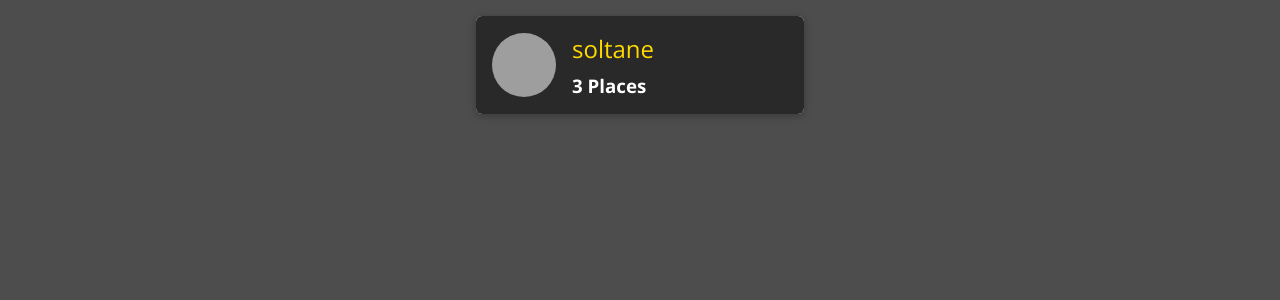
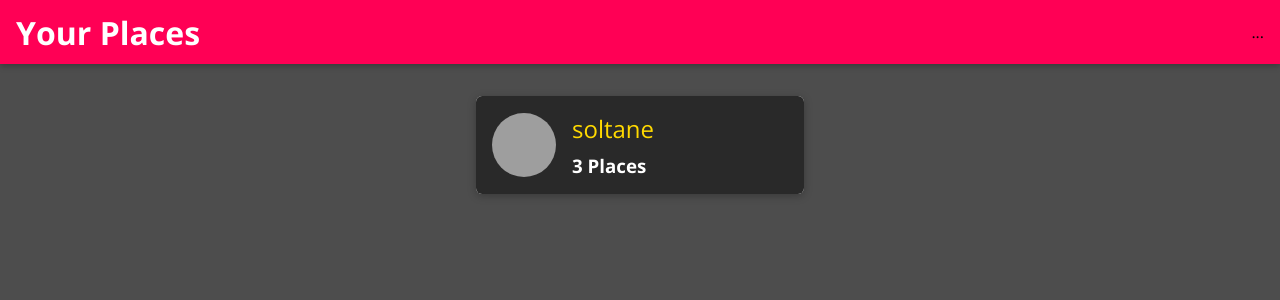
Before and after one commit to mohamed-soltane/Share-Places-MERN-Project, a React (Create React App) app: page / in a window 1280 px wide. Shown: the top 300 px of the page. Built offline with nearby package versions, Linux system fonts and the light colour scheme; grey boxes are pictures that could not be loaded.

Commit message:
Main Header

```diff
--- a/src/App.js
+++ b/src/App.js
@@ -1,11 +1,14 @@
 import React from 'react';
 import {BrowserRouter as Router, Route, Redirect, Switch} from 'react-router-dom';
+
 import Users from './user/pages/Users';
 import NewPlace from './places/pages/NewPlace'
-
+import MainNavigation from './shared/components/Navigation/MainNavigation';
 function App() {
   return (
   <Router>
+    <MainNavigation />
+    <main>
       <Switch>
         <Route path="/" exact>
           <Users />
@@ -15,6 +18,7 @@
         </Route>
         <Redirect to="/" />
       </Switch>
+    </main>
   </Router>
   );
 };
--- /dev/null
+++ b/src/shared/components/Navigation/MainHeader.css
@@ -0,0 +1,23 @@
+.main-header {
+    width: 100%;
+    height: 4rem;
+    display: flex;
+    align-items: center;
+    position: fixed;
+    top: 0;
+    left: 0;
+    background: #ff0055;
+    box-shadow: 0 2px 6px rgba(0, 0, 0, 0.26);
+    padding: 0 1rem;
+    z-index: 5;
+  }
+
+  main {
+    margin-top: 5rem;
+  }
+
+  @media (min-width: 768px) {
+    .main-header {
+      justify-content: space-between;
+    }
+  }
--- /dev/null
+++ b/src/shared/components/Navigation/MainHeader.js
@@ -0,0 +1,13 @@
+import React from 'react';
+
+import './MainHeader.css';
+
+const MainHeader = props => {
+    return (
+        <header className="main-header">
+            {props.children}
+        </header>
+    );
+};
+
+export default MainHeader;
--- /dev/null
+++ b/src/shared/components/Navigation/MainNavigation.css
@@ -0,0 +1,45 @@
+.main-navigation__menu-btn {
+    width: 3rem;
+    height: 3rem;
+    background: transparent;
+    border: none;
+    display: flex;
+    flex-direction: column;
+    justify-content: space-around;
+    margin-right: 2rem;
+    cursor: pointer;
+  }
+
+  .main-navigation__menu-btn span {
+    display: block;
+    width: 3rem;
+    height: 2.5px;
+    background: white;
+  }
+
+  .main-navigation__title {
+    color: white;
+  }
+
+  .main-navigation__title a {
+    text-decoration: none;
+    color: white;
+  }
+
+  .main-navigation__header-nav {
+    display: none;
+  }
+
+  .main-navigation__drawer-nav {
+    height: 100%;
+  }
+
+  @media (min-width: 768px) {
+    .main-navigation__menu-btn {
+      display: none;
+    }
+
+    .main-navigation__header-nav {
+      display: block;
+    }
+  }
--- /dev/null
+++ b/src/shared/components/Navigation/MainNavigation.js
@@ -0,0 +1,25 @@
+import React from 'react';
+import { Link } from 'react-router-dom';
+
+import MainHeader from './MainHeader';
+import './MainNavigation.css';
+
+const MainNavigation = () => {
+    return (
+        <MainHeader>
+            <button className="main-navigation__menu-btn">
+                <span />
+                <span />
+                <span />
+            </button>
+            <h1 className="main-navigation__title">
+                <Link to="/"> Your Places</Link>
+            </h1>
+            <nav>
+                ...
+            </nav>
+        </MainHeader>
+     );
+}
+
+export default MainNavigation;
--- a/src/user/components/UsersList.js
+++ b/src/user/components/UsersList.js
@@ -2,13 +2,17 @@
 
 
 import UserItem from './UserItem';
+import Card from '../../shared/components/UIElements/Card';
+
 import './UsersList.css';
 
 const UsersList = props => {
     if(props.items.length === 0) {
         return (
         <div className="center">
-            <h2>No users found.</h2>
+            <Card>
+                <h2>No users found.</h2>
+            </Card>
         </div>
     );
     }
```
Also changed, not shown: src/shared/components/Navigation/NavLinks.css (added), src/shared/components/Navigation/NavLinks.js (added), src/shared/components/Navigation/SideDrawer.css (added), src/shared/components/Navigation/SideDrawer.js (added). Lines whose indentation alone changed are shown as unchanged.
